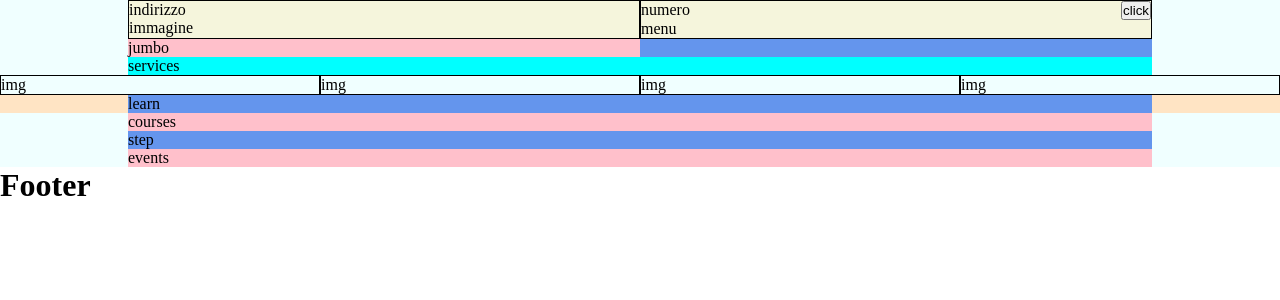
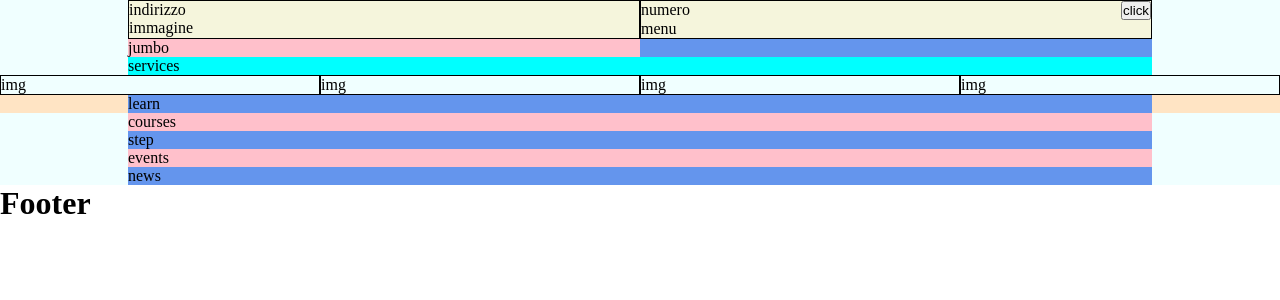
Before and after one commit to Asiaviscardi/proj-html-vuejs, a Vue app: page / in a window 1280 px wide. Shown: the top 300 px of the page. Built offline with nearby package versions, Linux system fonts and the light colour scheme.

Commit message:
termine struttura sesta section main

```diff
--- a/src/components/Main.vue
+++ b/src/components/Main.vue
@@ -56,6 +56,12 @@ export default {
         <div class="fifth-section">
 
             <div class="events">events</div>
+
+        </div>
+
+        <div class="sixth-section">
+
+            <div class="news">news</div>
 
         </div>
 
@@ -143,4 +149,17 @@ export default {
     }
 
 }
+
+.sixth-section{
+    width: 100%;
+    display: flex;
+    justify-content: center;
+    background-color: azure;
+
+    .news{
+        width: 80%;
+        background-color: cornflowerblue;
+    }
+
+}
 </style>
```
